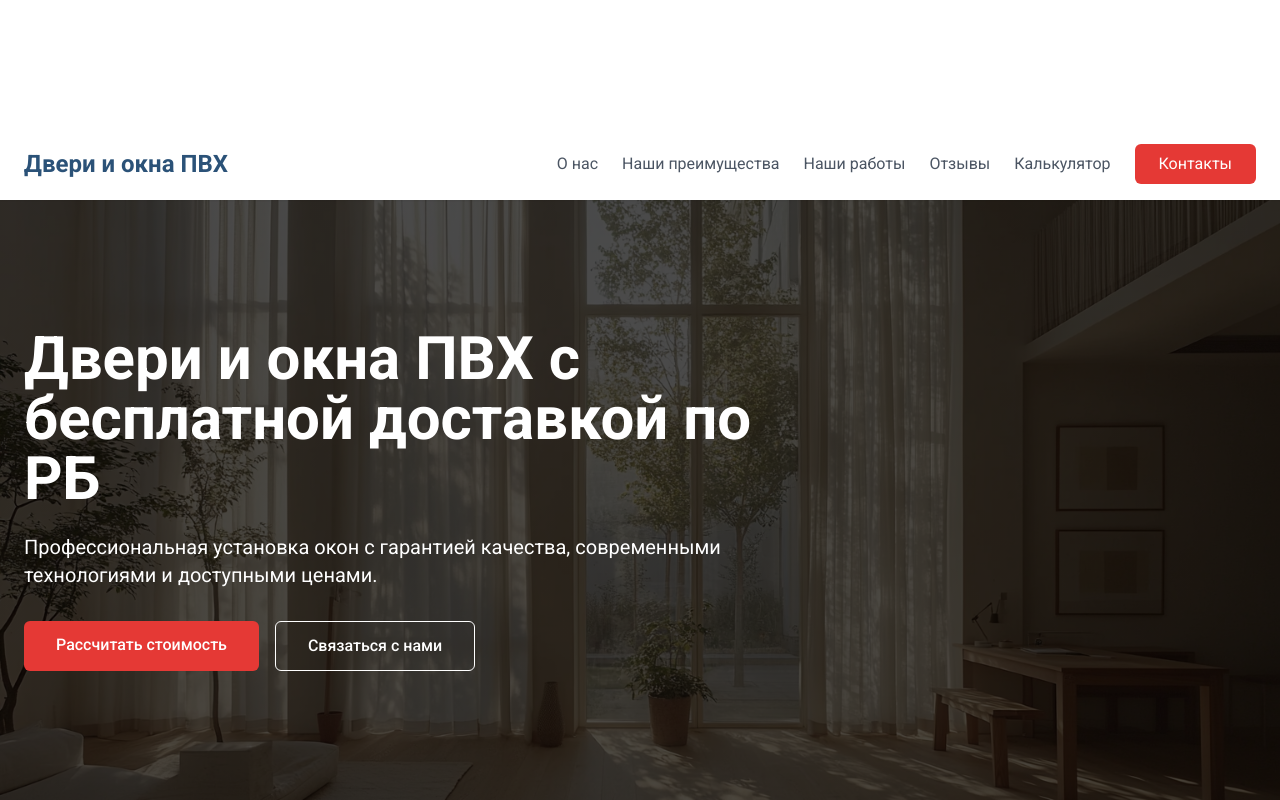
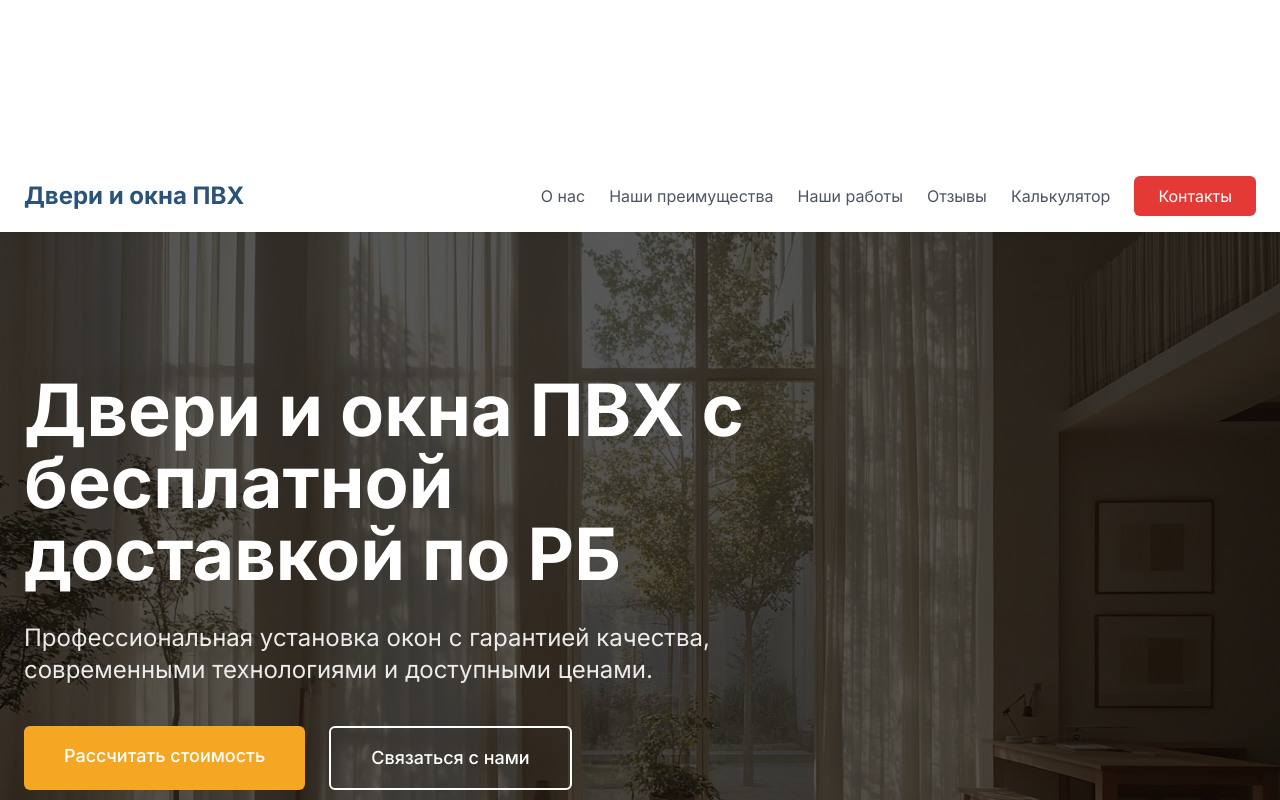
Before and after one commit to taniarub/dveri-okna-by-builder, a React (Vite) app: page / in a window 1280 px wide. Shown: the top 800 px of the page. Built offline with nearby package versions, Linux system fonts and the light colour scheme.

Commit message:
Refactor: Apply design and color scheme
Apply the design and color scheme from the provided images and website, without changing pictures or information.

```diff
--- a/src/components/CalculatorBanner.tsx
+++ b/src/components/CalculatorBanner.tsx
@@ -28,20 +28,20 @@ const CalculatorBanner = () => {
   }, []);
 
   return (
-    <section className="py-16 bg-[#f9f9f7]">
+    <section className="py-20 bg-brand-beige">
       <div className="container">
         <div
           ref={bannerRef}
           className="flex flex-col items-center text-center max-w-3xl mx-auto opacity-0 transition-opacity duration-1000"
         >
-          <Calculator className="w-16 h-16 mb-6 text-brand-red" />
+          <Calculator className="w-16 h-16 mb-6 text-brand-orange" />
           <h2 className="text-4xl font-bold mb-6">Калькулятор стоимости</h2>
           <p className="text-xl mb-8">
             Рассчитайте предварительную стоимость окон с учетом ваших требований.
           </p>
           <Link
             to="/calculator"
-            className="bg-brand-red hover:bg-red-700 text-white font-medium px-8 py-3 rounded-md transition-colors"
+            className="bg-brand-orange hover:bg-[#e69816] text-white font-medium px-10 py-4 rounded-md transition-colors text-lg"
           >
             Рассчитать стоимость
           </Link>
--- a/src/components/Hero.tsx
+++ b/src/components/Hero.tsx
@@ -1,37 +1,50 @@
 
 import { Link } from "react-router-dom";
+import { useEffect, useRef } from "react";
 
 const Hero = () => {
+  const heroContentRef = useRef<HTMLDivElement>(null);
+
+  useEffect(() => {
+    const element = heroContentRef.current;
+    if (element) {
+      element.classList.add('animate-fade-in');
+    }
+  }, []);
+
   return (
-    <div className="relative min-h-[600px] flex items-center bg-gray-100 overflow-hidden">
-      {/* Background image */}
+    <div className="relative min-h-[700px] flex items-center overflow-hidden">
+      {/* Background image with improved overlay gradient */}
       <div
         className="absolute inset-0 bg-cover bg-center z-0"
         style={{
-          backgroundImage: `linear-gradient(rgba(0, 0, 0, 0.7), rgba(0, 0, 0, 0.7)), url('/lovable-uploads/c60390eb-284e-4644-bc76-ff3f4935022a.png')`,
+          backgroundImage: `linear-gradient(rgba(0, 0, 0, 0.65), rgba(0, 0, 0, 0.65)), url('/lovable-uploads/c60390eb-284e-4644-bc76-ff3f4935022a.png')`,
           backgroundPosition: 'center'
         }}
       />
 
-      <div className="container relative z-10 px-4 py-16 md:py-24 animate-fade-in">
-        <div className="max-w-3xl text-white">
-          <h1 className="text-4xl md:text-6xl font-bold mb-6 animate-fade-in" style={{animationDelay: "0.2s"}}>
+      <div className="container relative z-10 px-4 py-20 md:py-28">
+        <div
+          ref={heroContentRef}
+          className="max-w-3xl text-white opacity-0 transition-opacity duration-1000"
+        >
+          <h1 className="text-5xl md:text-7xl font-bold mb-8 leading-tight">
             Двери и окна ПВХ с бесплатной доставкой по РБ
           </h1>
-          <p className="text-xl mb-8 animate-fade-in" style={{animationDelay: "0.4s"}}>
+          <p className="text-xl md:text-2xl mb-10 opacity-90">
             Профессиональная установка окон с гарантией качества,
             современными технологиями и доступными ценами.
           </p>
-          <div className="flex flex-wrap gap-4 animate-fade-in" style={{animationDelay: "0.6s"}}>
+          <div className="flex flex-wrap gap-6">
             <Link
               to="/calculator"
-              className="bg-brand-red hover:bg-red-700 text-white font-medium px-8 py-3 rounded-md transition-colors"
+              className="bg-[#f5a623] hover:bg-[#e69816] text-white font-medium px-10 py-4 rounded-md transition-colors text-lg"
             >
               Рассчитать стоимость
             </Link>
             <a
               href="#contact"
-              className="border border-white text-white hover:bg-white hover:text-brand-blue font-medium px-8 py-3 rounded-md transition-colors"
+              className="border-2 border-white text-white hover:bg-white hover:text-gray-900 font-medium px-10 py-4 rounded-md transition-colors text-lg"
             >
               Связаться с нами
             </a>
--- a/src/index.css
+++ b/src/index.css
@@ -1,5 +1,5 @@
 
-@import url('https://fonts.googleapis.com/css2?family=Roboto:wght@300;400;500;700&display=swap');
+@import url('https://fonts.googleapis.com/css2?family=Inter:wght@300;400;500;600;700&display=swap');
 
 @tailwind base;
 @tailwind components;
@@ -94,19 +94,19 @@
 
   body {
     @apply bg-background text-foreground;
-    font-family: 'Roboto', sans-serif;
+    font-family: 'Inter', sans-serif;
   }
 
   h1, h2, h3, h4, h5, h6 {
-    @apply font-medium;
+    @apply font-medium leading-tight;
   }
 
   h1 {
-    @apply text-4xl md:text-5xl;
+    @apply text-4xl md:text-5xl font-bold;
   }
 
   h2 {
-    @apply text-3xl md:text-4xl;
+    @apply text-3xl md:text-4xl font-bold;
   }
 
   h3 {
@@ -114,7 +114,7 @@
   }
 
   section {
-    @apply py-12 md:py-16;
+    @apply py-16 md:py-20;
   }
 }
 
@@ -126,6 +126,10 @@
 
   .animate-scale-in {
     animation: scaleIn 0.5s ease-in-out forwards;
+  }
+
+  .animate-slide-in {
+    animation: slideIn 0.6s ease-in-out forwards;
   }
 }
 
@@ -151,6 +155,17 @@
   }
 }
 
+@keyframes slideIn {
+  0% {
+    opacity: 0;
+    transform: translateX(-20px);
+  }
+  100% {
+    opacity: 1;
+    transform: translateX(0);
+  }
+}
+
 .section-title {
   @apply text-center font-bold mb-12;
 }
@@ -162,3 +177,12 @@
 .container {
   @apply px-4 md:px-6 mx-auto max-w-7xl;
 }
+
+/* Button styles based on reference design */
+.btn-primary {
+  @apply bg-brand-orange hover:bg-[#e69816] text-white font-medium px-8 py-3 rounded-md transition-colors;
+}
+
+.btn-secondary {
+  @apply border-2 border-white text-white hover:bg-white hover:text-gray-900 font-medium px-8 py-3 rounded-md transition-colors;
+}
--- a/tailwind.config.ts
+++ b/tailwind.config.ts
@@ -69,7 +69,9 @@ export default {
 					lightblue: '#EBF1F8',
 					darkblue: '#1A2533',
 					gray: '#F5F5F5',
-					yellow: '#FFC107'
+					yellow: '#f5a623', // Updated to match reference images
+					orange: '#f5a623', // Added from reference images
+					beige: '#f9f7f4', // Added from reference images
 				}
 			},
 			borderRadius: {
@@ -85,11 +87,22 @@ export default {
 				'accordion-up': {
 					from: { height: 'var(--radix-accordion-content-height)' },
 					to: { height: '0' }
+				},
+				'fade-in': {
+					'0%': {
+						opacity: '0',
+						transform: 'translateY(20px)'
+					},
+					'100%': {
+						opacity: '1',
+						transform: 'translateY(0)'
+					}
 				}
 			},
 			animation: {
 				'accordion-down': 'accordion-down 0.2s ease-out',
-				'accordion-up': 'accordion-up 0.2s ease-out'
+				'accordion-up': 'accordion-up 0.2s ease-out',
+				'fade-in': 'fade-in 0.8s ease-out forwards'
 			}
 		}
 	},
```
